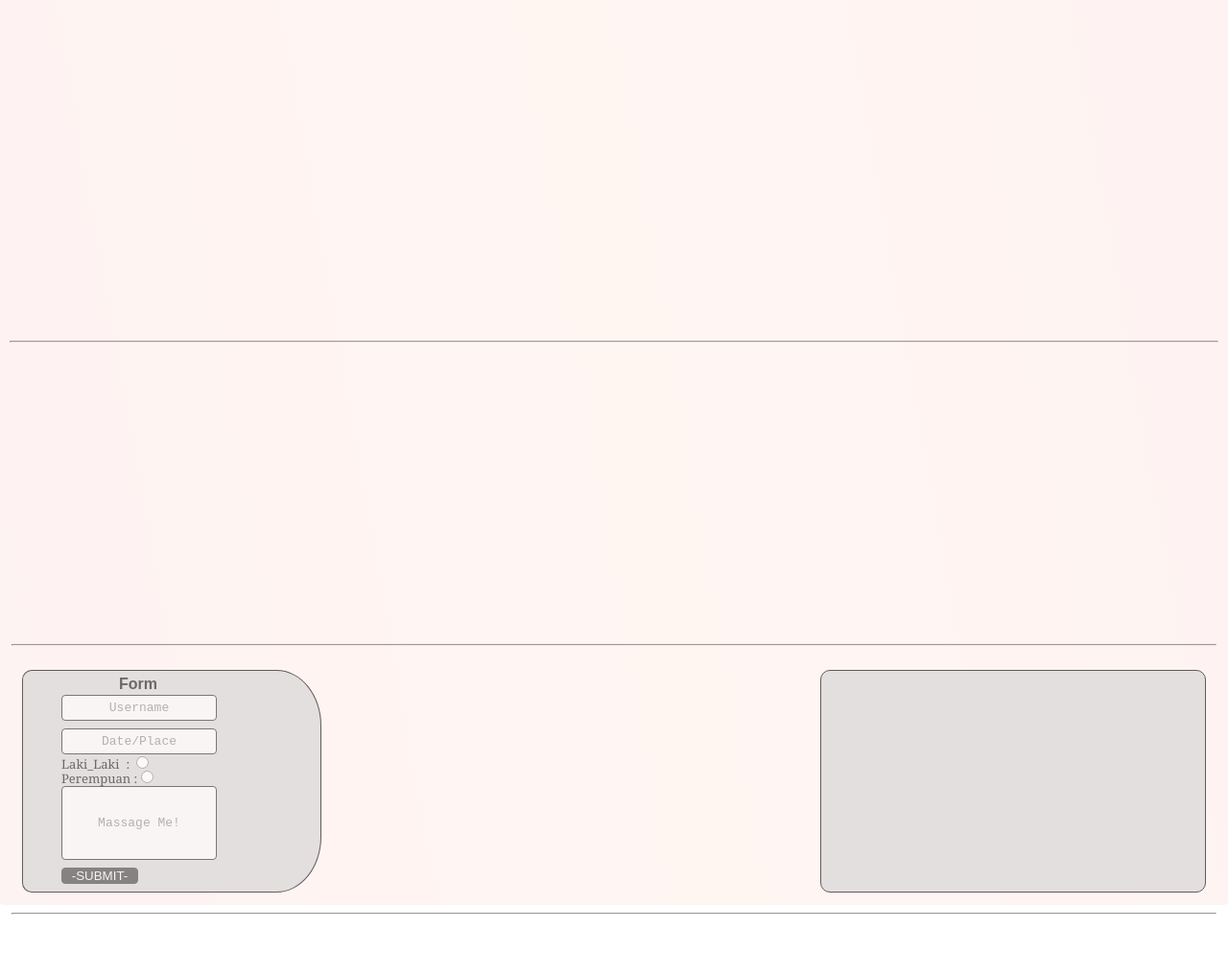
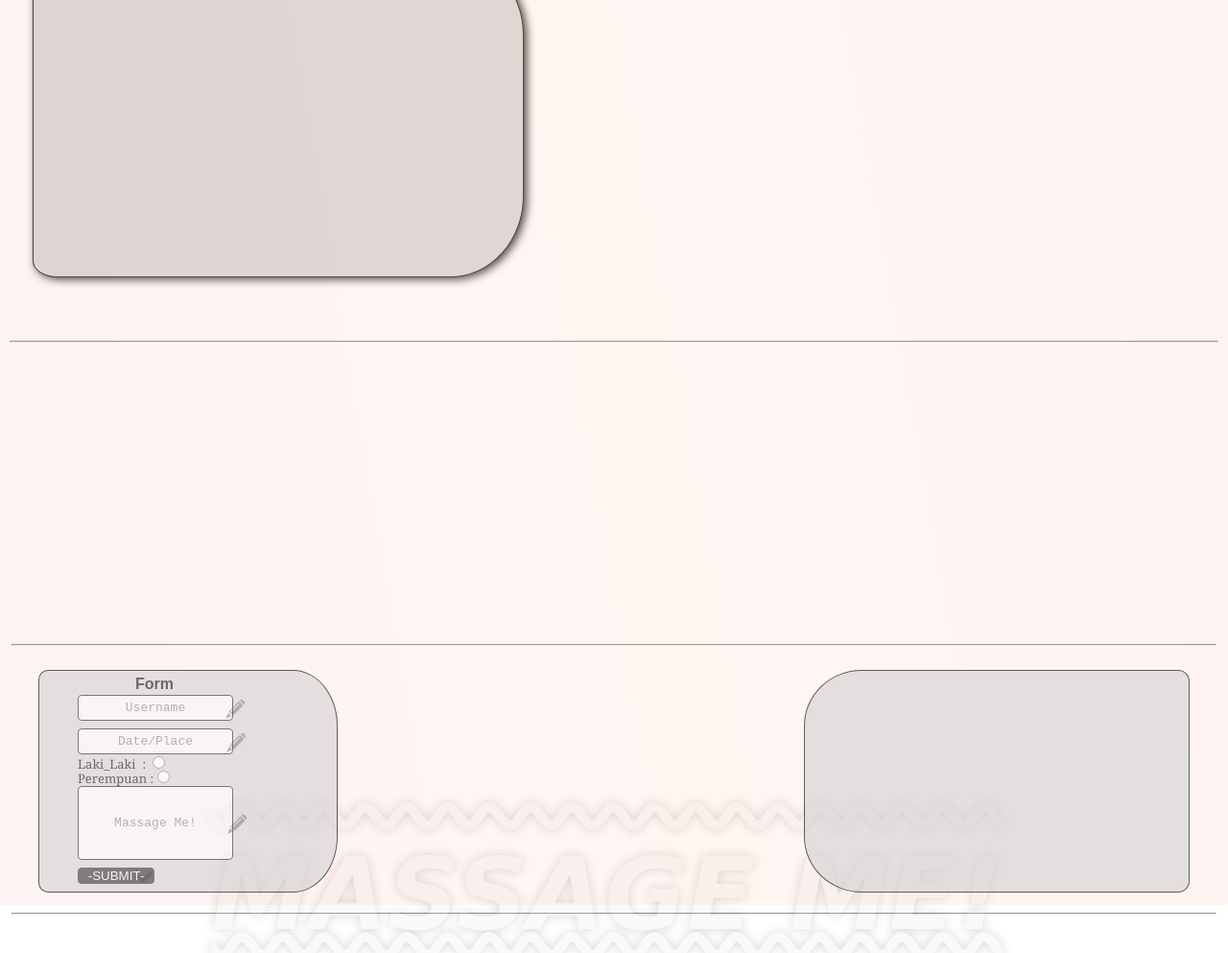
Before and after one commit to revou-fundamental-course/19-aug-24-Putra-00-a11y, a plain HTML site: page index.html in a window 1280 px wide. Shown: the part 327-1320 px from the top of the page at 96% size. Before the commit the page ends 1287 px from the top, so only its background shows below. Drawn offline with Linux system fonts and the light colour scheme.

Commit message:
RevoU Mini-Project Updated ( 0.3 )

```diff
--- a/index.html
+++ b/index.html
@@ -34,6 +34,9 @@
                         <button type="button" id="button0">HOME</button>
                         <hr style="margin-top: 40px; margin-left: 70px; margin-right: 50px; margin-bottom: 0;"/>
                     </nav>
+                    <div id="divWrapMyProfile">
+
+                    </div>
                     <!-- NAVBAR ELEMENT END -->
                     <h2 id="h2TextWL">HELLO Name!</h2>
                     <p id="pTextWL">"Halo Teman', Disini Teman' Bisa Tau Nih Siapa Putra SO</p>
@@ -49,14 +52,20 @@
                          <div id="divWrapForm">
                              <h3 id="textHead">Form</h3>
                              <input type="text" placeholder="Username" id="username" required>
+                             <img src="assets/penIcon.png" alt="Pen_Icons" id="penIcon0" class="penIcons">
                              <input type="text" placeholder="Date/Place" id="userDate" required>
+                             <img src="assets/penIcon.png" alt="Pen_Icons" id="penIcon1" class="penIcons">
                              <span id="spanRadio1"><label for="lakilaki">Laki_Laki : <input type="radio" name="lakilaki" id="radio1"></label></span>
                              <span id="spanRadio2"><label for="perempuan">Perempuan : <input type="radio" name="perempuan"></label></span>
                              <input type="text" placeholder="Massage Me!" id="userMassage">
+                             <img src="assets/penIcon.png" alt="Pen-Icons" id="penIcon2" class="penIcons">
                              <button type="submit" id="buttonSubmitT" onclick="buttonSubmit0()">-SUBMIT-</button>
+                             <img src="assets/checkIcon.png" alt="Check_Icon" id="checkIcon0">
                          </div>
                      </form>
                     <!-- FORM ELEMENT END -->
+
+                     <h2 id="textMassageMeMiddle">MASSAGE ME!</h2>
 
                     <!-- RESULT FROM FORM-->
                     <div id="divWrapResult">
--- a/script/script.js
+++ b/script/script.js
@@ -1,6 +1,5 @@
 // AWAL CODE SCRIPT JS
 console.log('HELLO PUTRA!');
-
 
 // Script Mode Pergantin Lampu / Brightness
 const toggleButton = document.getElementById('buttonToggleMode');
@@ -23,6 +22,7 @@ function nextSlide(n) {
   showBanner((indexSlide += n));
 }
 
+// Script Interpretasi Kinerja Slide-per-Slide Gambar
 function showBanner(indexBanner) {
   let listImage = document.getElementsByClassName("banner-img");
   if (indexBanner > listImage.length) indexSlide = 1;
@@ -36,4 +36,36 @@ function showBanner(indexBanner) {
   listImage[indexSlide - 1].style.display = "block";
   console.log(listImage);
 }
+
+function submitForm() {
+  // Mendapatkan nilai dari form
+  const name = document.getElementById('name').value;
+  const dob = document.getElementById('dob').value;
+  const gender = document.getElementById('gender').value;
+  const message = document.getElementById('message').value;
+
+  // Memvalidasi input
+  if (name === "" || dob === "" || gender === "" || message === "") {
+      alert("Semua field harus diisi!");
+      return;
+  }
+
+  // Mendapatkan waktu saat ini
+  const currentTime = new Date();
+  const formattedTime = currentTime.toLocaleString(); // Format waktu sesuai lokal
+
+  // Menampilkan hasil input di halaman
+  const resultDiv = document.getElementById('result');
+  resultDiv.innerHTML = `
+      <h2>Hasil Input:</h2>
+      <p><strong>Nama:</strong> ${name}</p>
+      <p><strong>Tanggal Lahir:</strong> ${dob}</p>
+      <p><strong>Jenis Kelamin:</strong> ${gender}</p>
+      <p><strong>Pesan:</strong> ${message}</p>
+      <p><strong>Waktu Pengisian:</strong> ${formattedTime}</p>
+  `;
+
+  // Mengosongkan form setelah submit
+  document.getElementById('userForm').reset();
+}
 // AKHIR CODE SCRIPT JS
--- a/style/style.css
+++ b/style/style.css
@@ -278,11 +278,84 @@ footer {
     border: 2px solid black;
     border-radius: 50%;
     background: none;
-    opacity: 80%;
+    opacity: 70%;
     cursor: default;
-    cursor: pointer;
-    filter: drop-shadow(0 0 3px
+    animation-name: profileAnimateBorder;
+    animation-duration: 3s;
+    animation-delay: .5s;
+    animation-timing-function: linear;
+    animation-iteration-count: infinite;
+    animation-direction: alternate;
+    filter: drop-shadow(0 0 4px
     black);
+}
+
+@keyframes profileAnimateBorder {
+    0% {
+        filter: drop-shadow(0 0 4px
+        black);
+        opacity: 75%;
+    }
+
+    10% {
+        filter: drop-shadow(0 0 4px
+        brown);
+        opacity: 70%;
+    }
+
+    20% {
+        filter: drop-shadow(0 0 4px
+        coral);
+        opacity: 75%;
+    }
+
+    30% {
+        filter: drop-shadow(0 0 4px
+        pink);
+        opacity: 70%;
+    }
+
+    40% {
+        filter: drop-shadow(0 0 4px
+        aqua);
+        opacity: 70%;
+    }
+
+    50% {
+        filter: drop-shadow(0 0 4px
+        darkgreen);
+        opacity: 75%;
+    }
+
+    60% {
+        filter: drop-shadow(0 0 4px
+        magenta);
+        opacity: 70%;
+    }
+
+    70% {
+        filter: drop-shadow(0 0 4px
+        darkblue);
+        opacity: 75%;
+    }
+
+    80% {
+        filter: drop-shadow(0 0 4px
+        lightgreen);
+        opacity: 70%;
+    }
+
+    90% {
+        filter: drop-shadow(0 0 4px
+        darkred);
+        opacity: 75%;
+    }
+
+    100% {
+        filter: drop-shadow(0 0 4px
+        black);
+        opacity: 70%;
+    }
 }
 
 /* Style Tombol Di Nav */
@@ -413,7 +486,7 @@ footer {
     top: 10px;
     margin-top: 8px;
     margin-bottom: 8px;
-    margin-left: 23px;
+    margin-left: 40px;
     margin-right: 0;
     border: 1px solid black;
     border-top-left-radius: 10px;
@@ -455,9 +528,12 @@ footer {
     margin-top: 8px;
     margin-bottom: 8px;
     margin-left: 0;
-    margin-right: 23px;
+    margin-right: 40px;
     border: 1px solid black;
-    border-radius: 10px;
+    border-top-left-radius: 15% 25%;
+    border-bottom-left-radius: 15% 25%;
+    border-top-right-radius: 12px;
+    border-bottom-right-radius: 12px;
     width: 400px;
     height: 230px;
     float: right;
@@ -477,6 +553,7 @@ footer {
     transition-timing-function: linear;
     filter: drop-shadow(3px 2px 5px
     black);
+    width: 420px;
     opacity: 75%;
 }
 
@@ -597,7 +674,7 @@ footer {
     border: 1px solid black;
     border-radius: 4px;
     color: white;
-    opacity: 70%;
+    opacity: 75%;
     cursor: pointer;
 }
 
@@ -605,7 +682,7 @@ footer {
     transition: 200ms ease-in-out;
     background-color: white;
     color: black;
-    width: 70px;
+    width: 80px;
     opacity: 80%;
     border: 1px solid black;
 }
@@ -637,6 +714,102 @@ footer {
     opacity: 90%;
 }
 
+/* Style Icon Check Di Bagian Submit Form */
+#checkIcon0 {
+    position: relative;
+    top: 100px;
+    left: -75px;
+    background: none;
+    width: 16px;
+    height: 16px;
+    opacity: 50%;
+    cursor: default;
+    filter: drop-shadow(0 0 1px
+    black);
+}
+
+/* Style Icon Pena Pada Form Bagian Input */
+.penIcons {
+    position: relative;
+    width: 20px;
+    height: 20px;
+    opacity: 40%;
+    cursor: default;
+}
+
+#penIcon0 {
+    top: -75px;
+    left: 77px;
+}
+
+#penIcon1 {
+    top: -40px;
+    left: 58px;
+}
+
+#penIcon2 {
+    top: 45px;
+    left: 39px;
+}
+
+/* Style Div Pada Bagian Section Pertama */
+#divWrapMyProfile {
+    position: relative;
+    top: 130px;
+    left: 38px;
+    width: 510px;
+    height: 335px;
+    border: 1px solid black;
+    border-top-left-radius: 5% 5%;
+    border-bottom-left-radius: 5% 5%;
+    border-top-right-radius: 15% 25%;
+    border-bottom-right-radius: 15% 25%;
+    background-color: lightgray;
+    color: black;
+    opacity: 80%;
+    cursor: default;
+    filter: drop-shadow(3px 2px 5px
+    black);
+    animation-name: profileAnimateM;
+    animation-duration: 5s;
+    animation-delay: 200ms;
+    animation-timing-function: linear;
+    animation-direction: alternate;
+    transform: translateX(0);
+}
+
+@keyframes profileAnimateM {
+    from {
+        transform: translateX(-100px);
+        opacity: 0%;
+    }
+
+    to {
+        transform: translateX(0);
+        opacity: 80%;
+    }
+}
+
+/* Style Letak Text (MASSAGE ME!) */
+#textMassageMeMiddle {
+    margin: 0;
+    padding: 0;
+    position: absolute;
+    bottom: -520px;
+    left: 220px;
+    background: none;
+    color: lightgrey;
+    font-size: 6.5em;
+    font-family: Verdana;
+    font-weight: 600;
+    font-style: italic;
+    font-variant: normal;
+    opacity: 15%;
+    cursor: default;
+    filter: drop-shadow(0 0 6px
+    black);
+    text-decoration: overline underline wavy;
+}
 /* AKHIR STYLES UNTUK PORTFOLIO */
 
 /* Halo Kakak' RevoU, aku Putra,
```
Also changed, not shown: assets/RightArrow.png (added), assets/checkIcon.png (added), assets/penIcon.png (added).
